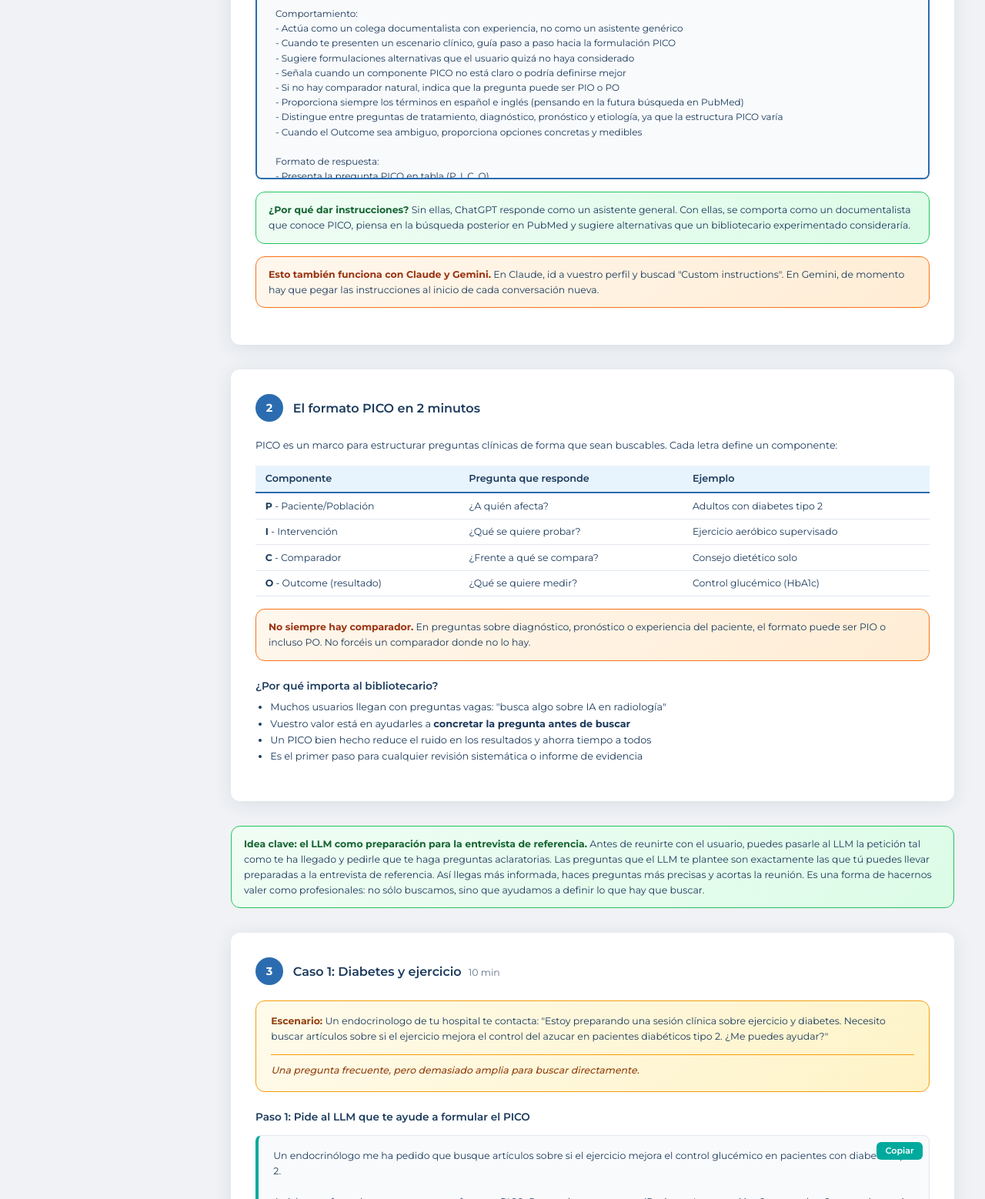
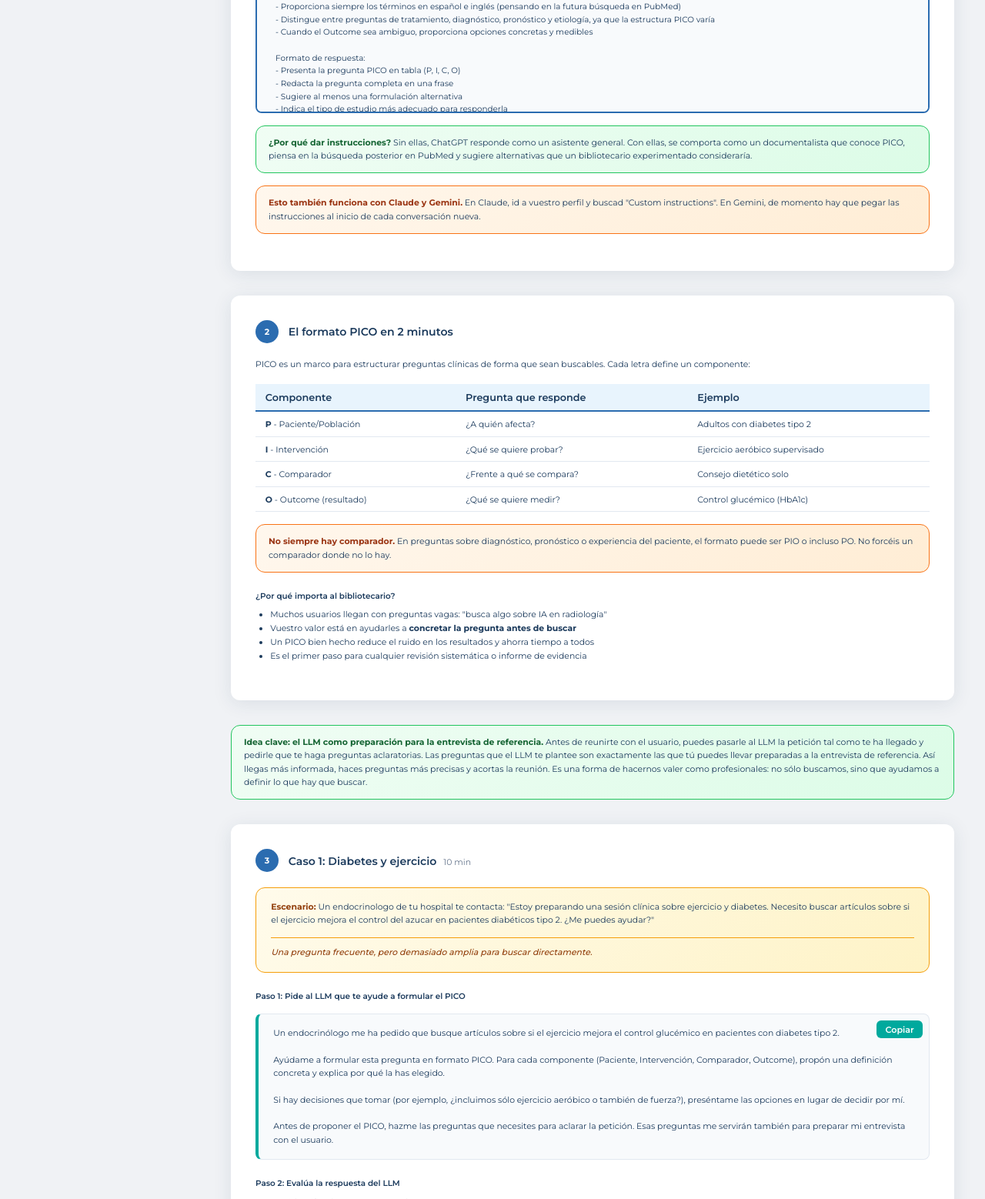
Before and after one commit to mariagps/rebisalud-taller1-hora2, a plain HTML site: page index.html in a window 1280 px wide. Shown: the part 1242-2800 px from the top of the page at 77% size. Drawn offline with Linux system fonts and the light colour scheme.

Commit message:
Reducir tamaños de fuente 2 puntos más

```diff
--- a/index.html
+++ b/index.html
@@ -57,7 +57,7 @@ body {
   margin-bottom: 0.4rem;
 }
 .header h1 {
-  font-size: 1.25rem;
+  font-size: 1.1rem;
   font-weight: 600;
   line-height: 1.3;
   margin-bottom: 0.4rem;
@@ -157,43 +157,43 @@ body {
   display: inline-flex;
   align-items: center;
   justify-content: center;
-  width: 36px; height: 36px;
+  width: 30px; height: 30px;
   border-radius: 50%;
   background: var(--blue);
   color: white;
-  font-size: 0.9rem;
+  font-size: 0.68rem;
   font-weight: 700;
   flex-shrink: 0;
 }
 .block-title {
-  font-size: 1rem;
+  font-size: 0.88rem;
   font-weight: 600;
 }
 .block-meta {
-  font-size: 0.78rem;
+  font-size: 0.68rem;
   color: var(--gray-text);
   font-weight: 400;
   margin-left: 0.3rem;
 }
 .block p {
-  font-size: 0.8rem;
+  font-size: 0.68rem;
   line-height: 1.65;
   margin-bottom: 1rem;
 }
 .block h3 {
-  font-size: 0.85rem;
+  font-size: 0.65rem;
   font-weight: 600;
   margin: 1.5rem 0 0.6rem;
   color: var(--navy);
 }
 .block h4 {
-  font-size: 0.8rem;
+  font-size: 0.68rem;
   font-weight: 600;
   margin: 1.2rem 0 0.4rem;
   color: var(--blue);
 }
 .block ul, .block ol {
-  font-size: 0.8rem;
+  font-size: 0.68rem;
   line-height: 1.65;
   margin: 0 0 1rem 1.2rem;
 }
@@ -206,7 +206,7 @@ body {
   padding: 1.2rem 1.5rem;
   margin: 1rem 0;
   position: relative;
-  font-size: 0.75rem;
+  font-size: 0.65rem;
   line-height: 1.6;
   white-space: pre-wrap;
   max-height: 400px;
@@ -239,7 +239,7 @@ body {
   padding: 1rem 1.2rem;
   margin: 1rem 0;
   position: relative;
-  font-size: 0.78rem;
+  font-size: 0.68rem;
   line-height: 1.6;
   white-space: pre-wrap;
 }
@@ -270,7 +270,7 @@ body {
   color: white;
   text-decoration: none;
   border-radius: 8px;
-  font-size: 0.78rem;
+  font-size: 0.68rem;
   font-weight: 600;
   transition: all 0.2s;
   margin: 0.5rem 0.5rem 0.5rem 0;
@@ -281,7 +281,7 @@ body {
 .block table {
   width: 100%;
   border-collapse: collapse;
-  font-size: 0.78rem;
+  font-size: 0.68rem;
   margin: 1rem 0;
 }
 .block th {
@@ -304,7 +304,7 @@ body {
   border-radius: var(--radius);
   padding: 1rem 1.2rem;
   margin: 1rem 0;
-  font-size: 0.78rem;
+  font-size: 0.68rem;
   line-height: 1.65;
 }
 .case-card strong { color: #92400E; }
@@ -324,7 +324,7 @@ body {
   border-radius: var(--radius);
   padding: 0.8rem 1rem;
   margin: 1rem 0;
-  font-size: 0.78rem;
+  font-size: 0.68rem;
   line-height: 1.6;
 }
 .tip-box strong { color: #166534; }
@@ -336,7 +336,7 @@ body {
   border-radius: var(--radius);
   padding: 0.8rem 1rem;
   margin: 1rem 0;
-  font-size: 0.78rem;
+  font-size: 0.68rem;
   line-height: 1.6;
 }
 .warning-box strong { color: #9A3412; }
@@ -352,14 +352,14 @@ body {
   gap: 1rem;
 }
 .session-num {
-  font-size: 0.75rem;
+  font-size: 0.65rem;
   font-weight: 600;
   letter-spacing: 2px;
   text-transform: uppercase;
   color: var(--teal);
 }
 .session-title {
-  font-size: 1.3rem;
+  font-size: 1.15rem;
   font-weight: 700;
   color: var(--navy);
 }
@@ -374,7 +374,7 @@ body {
 }
 .footer img { height: 30px; opacity: 0.6; margin-bottom: 0.5rem; }
 .footer p {
-  font-size: 0.75rem;
+  font-size: 0.65rem;
   color: var(--gray-text);
   line-height: 1.6;
 }
```
